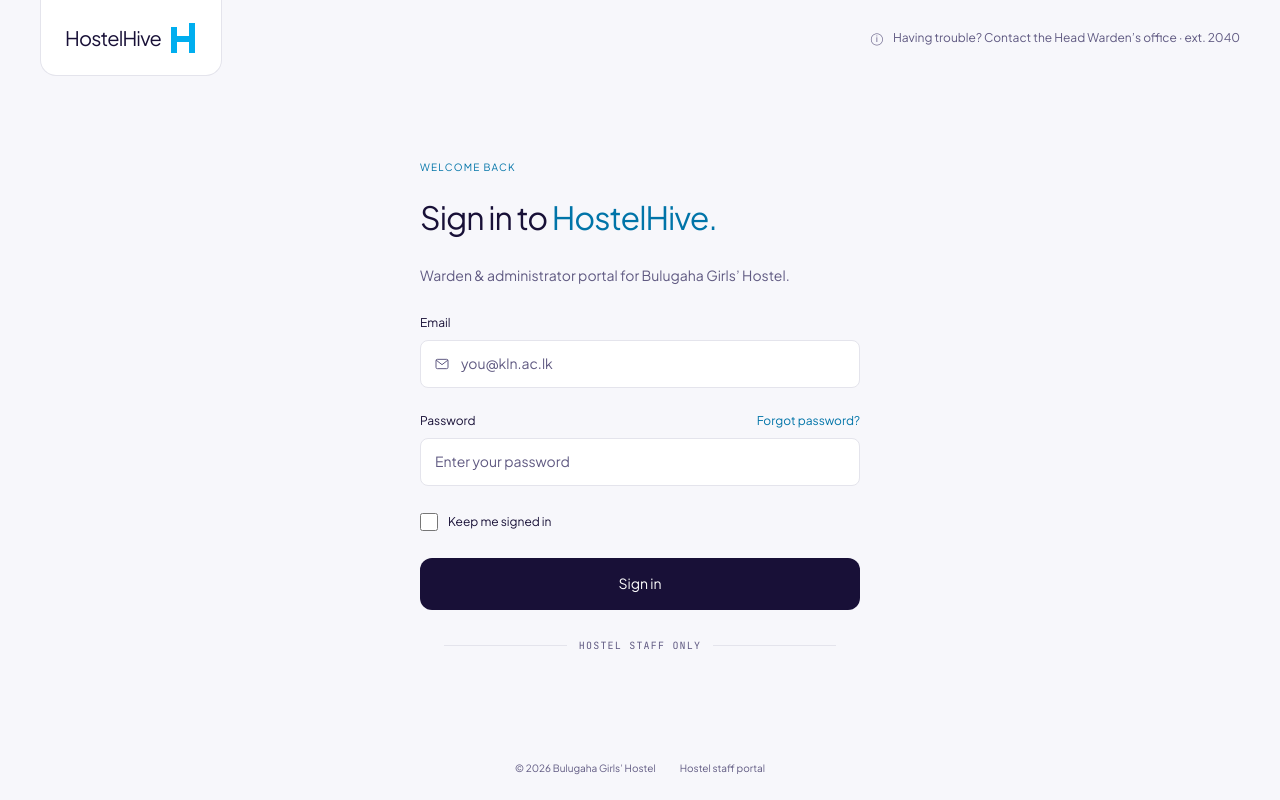
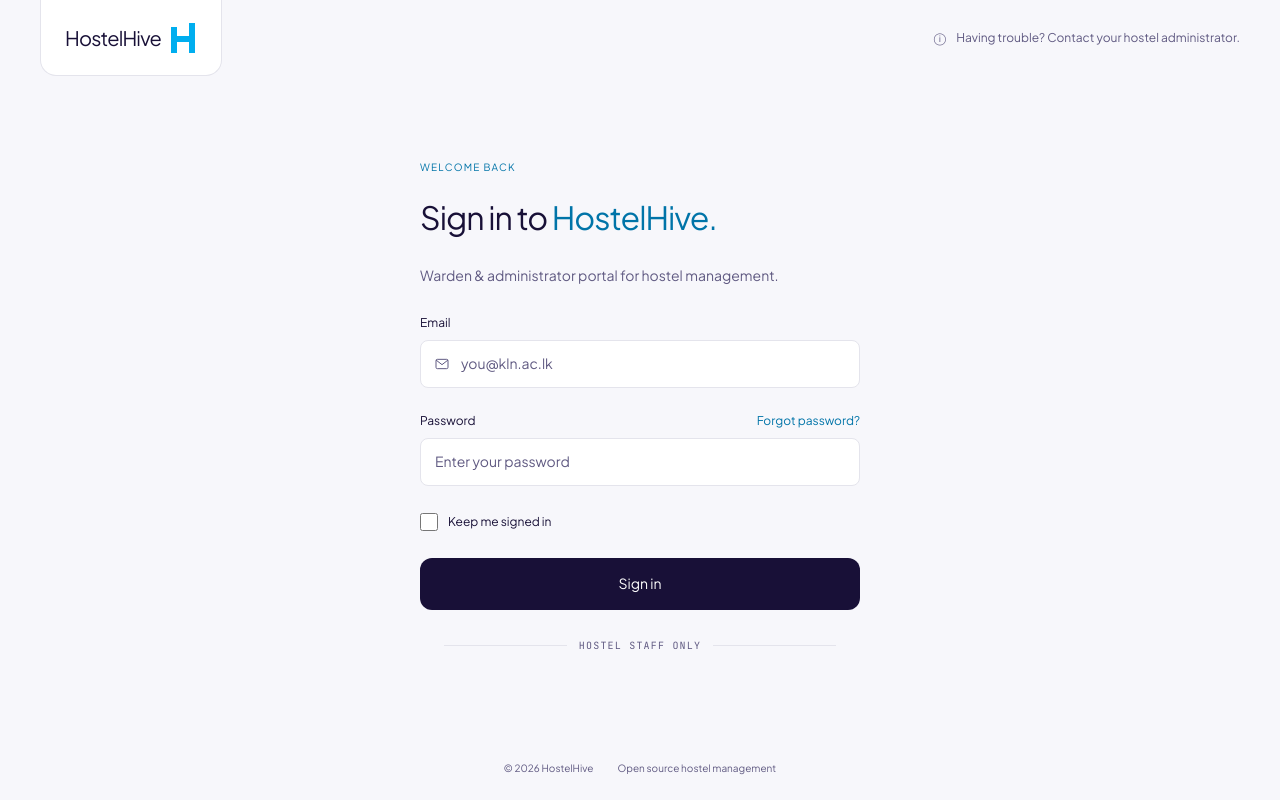
Before and after one commit to Hostel-Hive/hostelhive-frontend, a React (Vite) app in the folder web/: page /login in a window 1280 px wide. Built offline with nearby package versions, Linux system fonts and the light colour scheme; no server answers.

Commit message:
fix(frontend): remove institution-specific branding

```diff
--- a/web/src/features/auth/pages/LoginPage.tsx
+++ b/web/src/features/auth/pages/LoginPage.tsx
@@ -8,7 +8,7 @@
         Sign in to <em>HostelHive.</em>
       </h1>
       <p className="auth-description">
-        Warden &amp; administrator portal for Bulugaha Girls’ Hostel.
+        Warden &amp; administrator portal for hostel management.
       </p>
       <LoginForm />
       <p className="auth-divider">Hostel staff only</p>
--- a/web/src/layouts/AuthLayout.tsx
+++ b/web/src/layouts/AuthLayout.tsx
@@ -20,8 +20,8 @@
           </svg>
         </Link>
         <p className="auth-support">
-          <span aria-hidden="true">ⓘ</span> Having trouble? Contact the Head
-          Warden’s office · ext. 2040
+          <span aria-hidden="true">ⓘ</span> Having trouble? Contact your hostel
+          administrator.
         </p>
       </header>
       <main id="auth-content" className="auth-main" tabIndex={-1}>
--- a/web/src/layouts/components/AppFooter.tsx
+++ b/web/src/layouts/components/AppFooter.tsx
@@ -1,8 +1,8 @@
 export default function AppFooter() {
   return (
     <footer className="auth-footer">
-      <span>© {new Date().getFullYear()} Bulugaha Girls’ Hostel</span>
-      <span>Hostel staff portal</span>
+      <span>© {new Date().getFullYear()} HostelHive</span>
+      <span>Open source hostel management</span>
     </footer>
   );
 }
```
Also changed, not shown: 2 other files (tests, documents, lock files or other folders).
